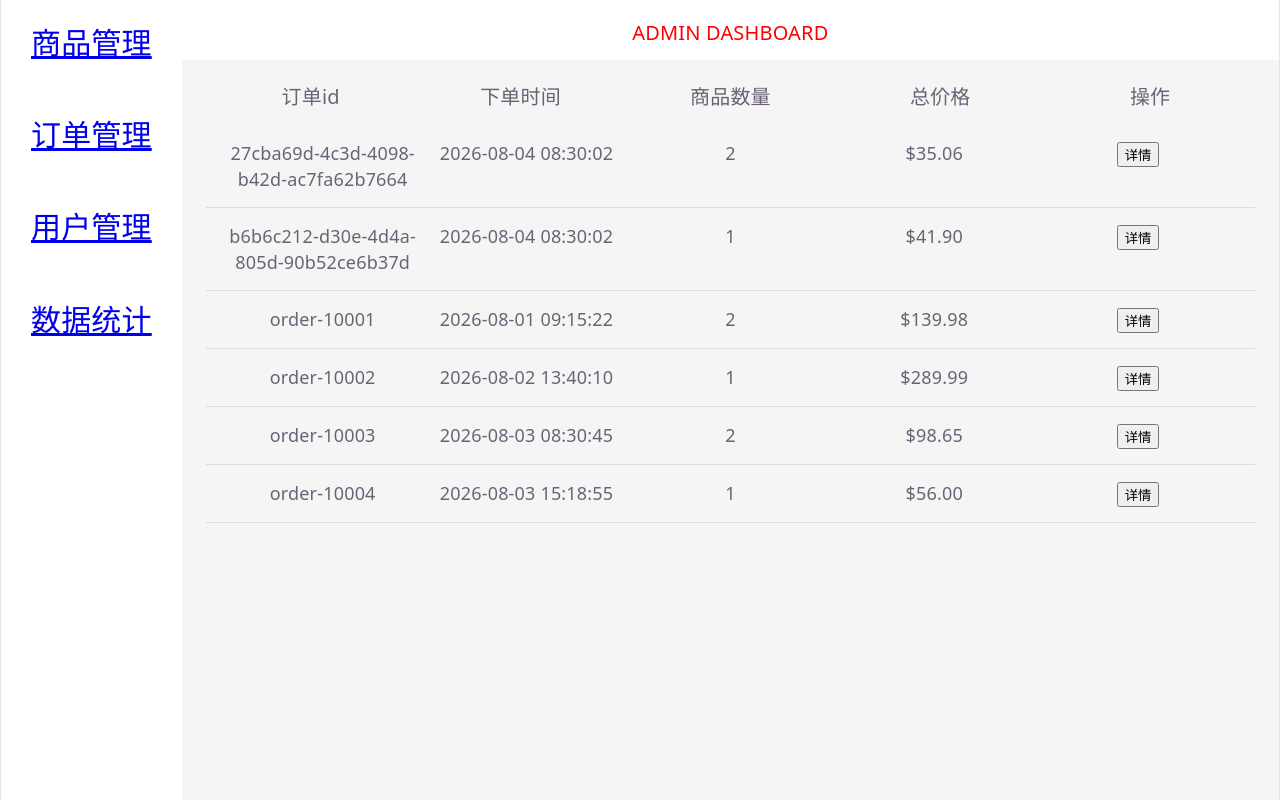
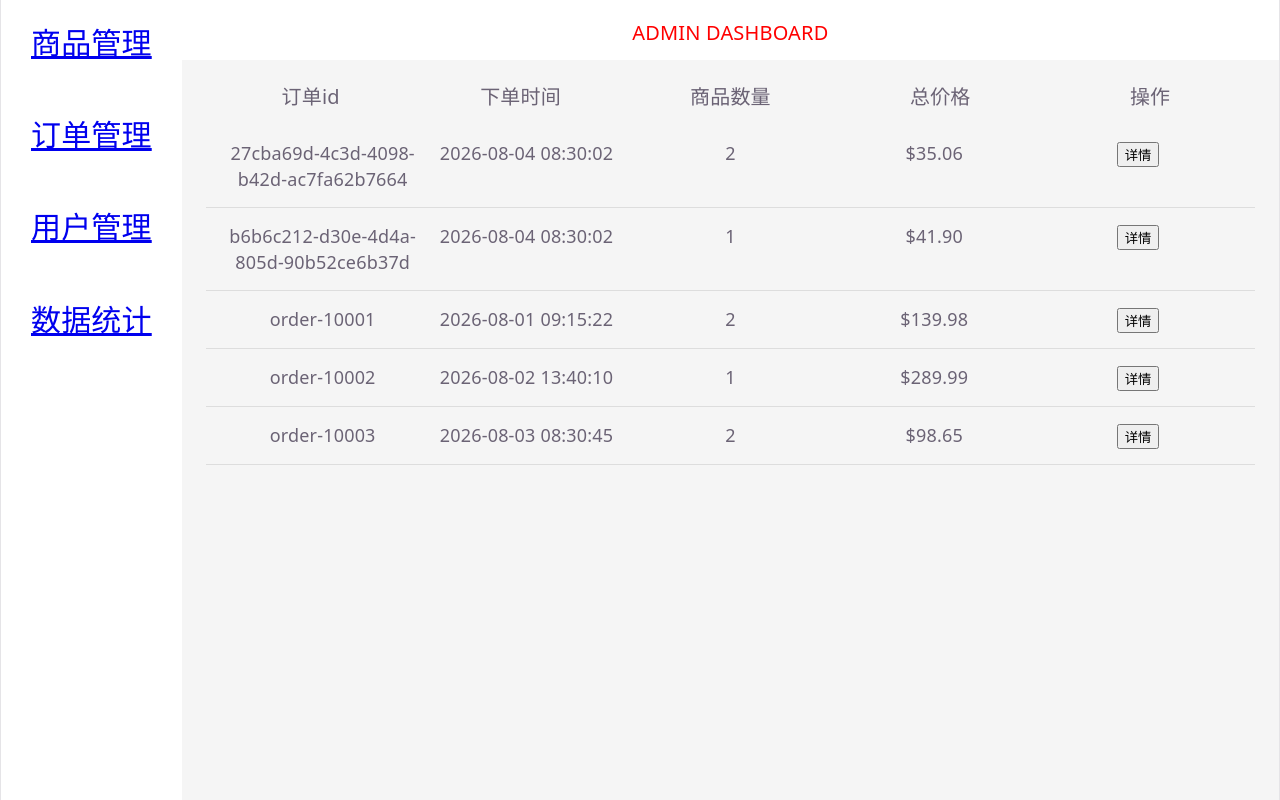
Before and after one commit to R1Kka1/admin-dashboard, a React (Vite) app: page /admin/orders in a window 1280 px wide. Built offline with nearby package versions, Linux system fonts and the light colour scheme; data requests are answered from the project's data file; sample sign-in values are in the browser's storage.

Commit message:
Added to delete order function

```diff
--- a/db.json
+++ b/db.json
@@ -913,21 +913,6 @@
           "estimatedDeliveryTimeMs": 1786350645000
         }
       ]
-    },
-    {
-      "id": "order-10004",
-      "createdAt": "2026-08-03T15:18:55.000Z",
-      "updatedAt": "2026-08-03T15:18:55.000Z",
-      "orderTimeMs": 1785770335000,
-      "status": "配送中",
-      "totalCostCents": 5600,
-      "products": [
-        {
-          "productId": "e43638ce-6aa0-4b85-b27f-e1d07eb678c6",
-          "quantity": 2,
-          "estimatedDeliveryTimeMs": 1786375135000
-        }
-      ]
     }
   ],
   "$schema": "./node_modules/json-server/schema.json"
--- a/src/components/OrderDetailModal.jsx
+++ b/src/components/OrderDetailModal.jsx
@@ -1,7 +1,7 @@
 import dayjs from "dayjs";
 import { formatCurrency } from "../untils/money";
 import { useState,useEffect } from "react";
-import { getList,patchObject} from "../api/api";
+import { getList,patchObject,delObject} from "../api/api";
 import "./OrderDetailModal.css";
 
 export function OrderDetailModal({close,selectOrder,loadOrders,setSelectOrder,showToast}) {
@@ -40,14 +40,24 @@ export function OrderDetailModal({close,selectOrder,loadOrders,setSelectOrder,sh
             close();
         }
         catch(error){
-            showToast("❌保存失败失败");
+            showToast("❌保存失败");
             console.log(error);
         }
 
     }
 
-
-
+    async function handleOrderDelete(){
+        try{
+            await delObject(`/orders/${selectOrder.id}`)
+            showToast("✅️删除成功");
+            loadOrders();
+            close();
+        }
+        catch(error){
+            showToast("❌删除失败");
+            console.log(error);
+        }
+    }
 
     return (
         <div className="order-detail-modal">
@@ -117,7 +127,7 @@ export function OrderDetailModal({close,selectOrder,loadOrders,setSelectOrder,sh
                         </div>
 
                         <div><button onClick={handleOrderStatus}>保存订单</button></div>
-                        <div><button>删除订单</button></div>
+                        <div><button onClick={handleOrderDelete}>删除订单</button></div>
                 </div>
             </div>
         </div>
```
